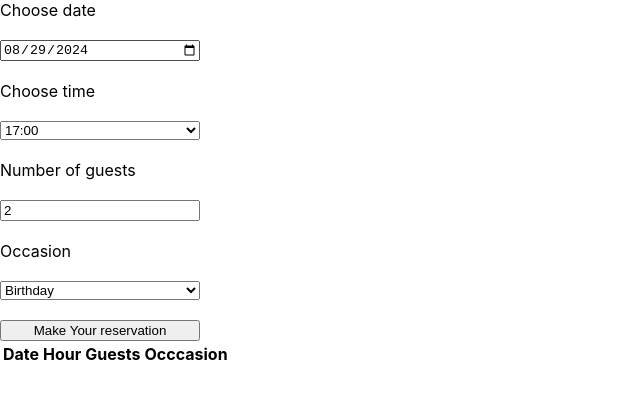
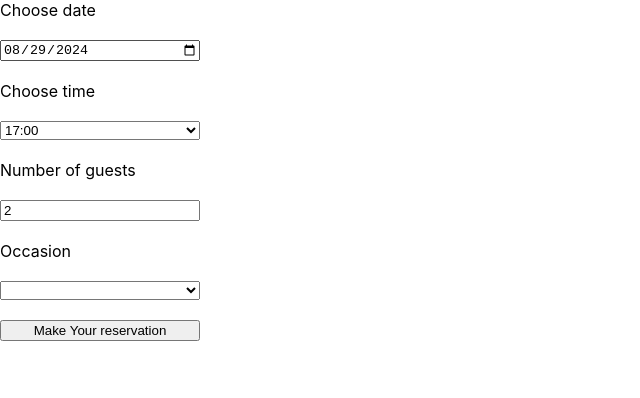
Before and after one commit to ManuelPedreira/MetaFrontCapstoneProject, a React (Create React App) app: page / in a window 1280 px wide. Shown: the top 398 px of the page, without its empty margins (0-640 px from the left). Built offline with nearby package versions, Linux system fonts and the light colour scheme.

Commit message:
logic done

```diff
--- a/src/App.js
+++ b/src/App.js
@@ -3,11 +3,10 @@ import "./App.css";
 import BookingForm from "./components/BookingForm";
 import useBooking from "./hooks/useBooking";
 import ConfirmedBooking from "./components/ConfirmedBooking";
+import ResultTable from "./components/ResultTable";
 
 function App() {
   const { state, updateTimes, date, setDate, storedData } = useBooking();
-
-  console.log("test")
 
   return (
     <BrowserRouter>
@@ -22,26 +21,7 @@ function App() {
                 date={date}
                 onDateChange={setDate}
               />
-              <table>
-                <thead>
-                  <tr>
-                    <th>Date</th>
-                    <th>Hour</th>
-                    <th>Guests</th>
-                    <th>Occcasion</th>
-                  </tr>
-                </thead>
-                <tbody>
-                  {storedData?.map((item, index) => (
-                    <tr key={index}>
-                      <th>{item.date}</th>
-                      <th>{item.time}</th>
-                      <th>{item.guests}</th>
-                      <th>{item.occasion}</th>
-                    </tr>
-                  ))}
-                </tbody>
-              </table>
+              {storedData && <ResultTable storedData={storedData} />}
             </>
           }
         ></Route>
--- a/src/components/BookingForm.js
+++ b/src/components/BookingForm.js
@@ -4,7 +4,7 @@ import { useNavigate } from "react-router-dom";
 const BookingForm = ({ availableTimes, bookTable, date, onDateChange }) => {
   const [time, setTime] = useState(availableTimes && availableTimes[0] ? availableTimes[0] : "");
   const [guests, setGuests] = useState(2);
-  const [occasion, setOccasion] = useState("Birthday");
+  const [occasion, setOccasion] = useState("");
   const navigate = useNavigate();
 
   const onSubmit = (event) => {
@@ -51,10 +51,11 @@ const BookingForm = ({ availableTimes, bookTable, date, onDateChange }) => {
       />
       <label htmlFor="occasion">Occasion</label>
       <select id="occasion" value={occasion} onChange={({ target }) => setOccasion(target.value)}>
+        <option></option>
         <option>Birthday</option>
         <option>Anniversary</option>
       </select>
-      <input type="submit" value="Make Your reservation" />
+      <input type="submit" value="Make Your reservation" disabled={!availableTimes?.length} />
     </form>
   );
 };
--- /dev/null
+++ b/src/components/ResultTable.js
@@ -0,0 +1,27 @@
+const ResultTable = ({storedData}) => {
+
+  return (
+    <table>
+      <thead>
+        <tr>
+          <th>Date</th>
+          <th>Hour</th>
+          <th>Guests</th>
+          <th>Occcasion</th>
+        </tr>
+      </thead>
+      <tbody>
+        {storedData?.map((item, index) => (
+          <tr key={index}>
+            <th>{item.date}</th>
+            <th>{item.time}</th>
+            <th>{item.guests}</th>
+            <th>{item.occasion}</th>
+          </tr>
+        ))}
+      </tbody>
+    </table>
+  );
+};
+
+export default ResultTable;
--- a/src/hooks/useBooking.js
+++ b/src/hooks/useBooking.js
@@ -24,7 +24,6 @@ const useBooking = () => {
     return now;
   });
   const [storedData, setStoredData] = useState([]);
-
   const [state, dispatch] = useReducer(reducer, { availableTimes: [] });
 
   const updateTimes = useCallback(async (formData) => {
@@ -36,15 +35,14 @@ const useBooking = () => {
     try {
       const payload = await fetchAPI(date);
       dispatch({ type: "initializeHours", payload });
-      loadData();
     } catch (error) {
       console.error("Error fetching available times:", error);
     }
   }, []);
 
-  const loadData = () => {
+  useEffect(() => {
     fetchAllAPI().then((data) => setStoredData(data));
-  };
+  }, [state]);
 
   useEffect(() => {
     initializeTimes(date);
```
